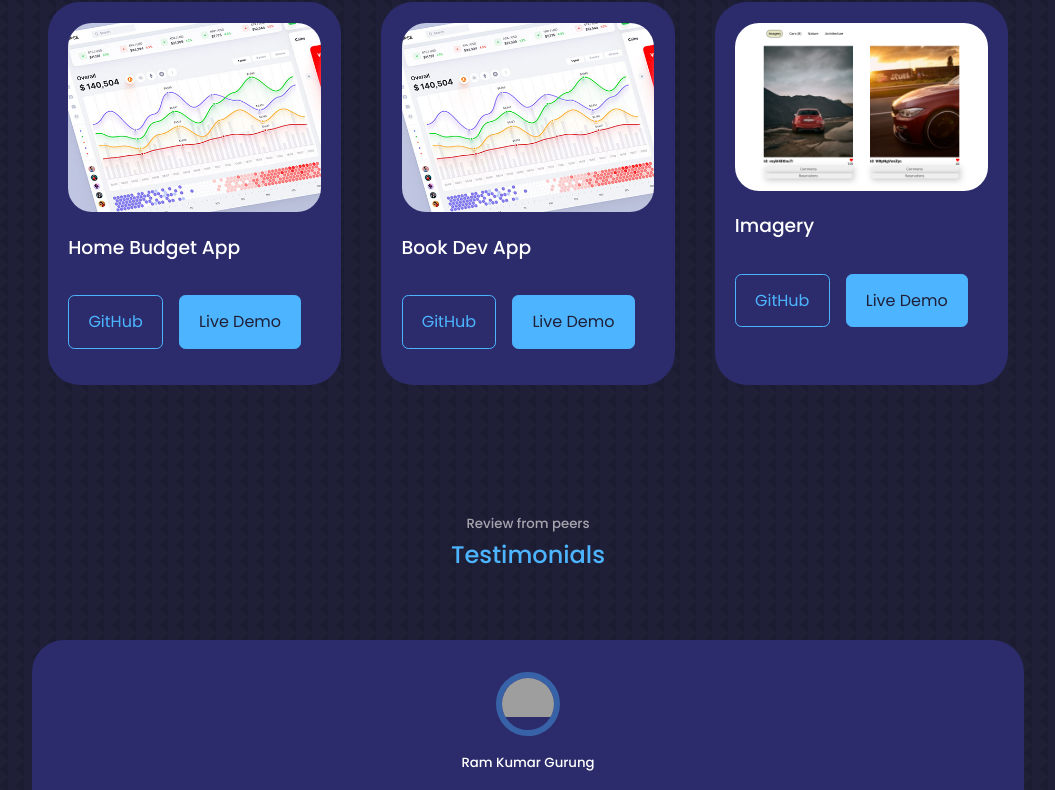
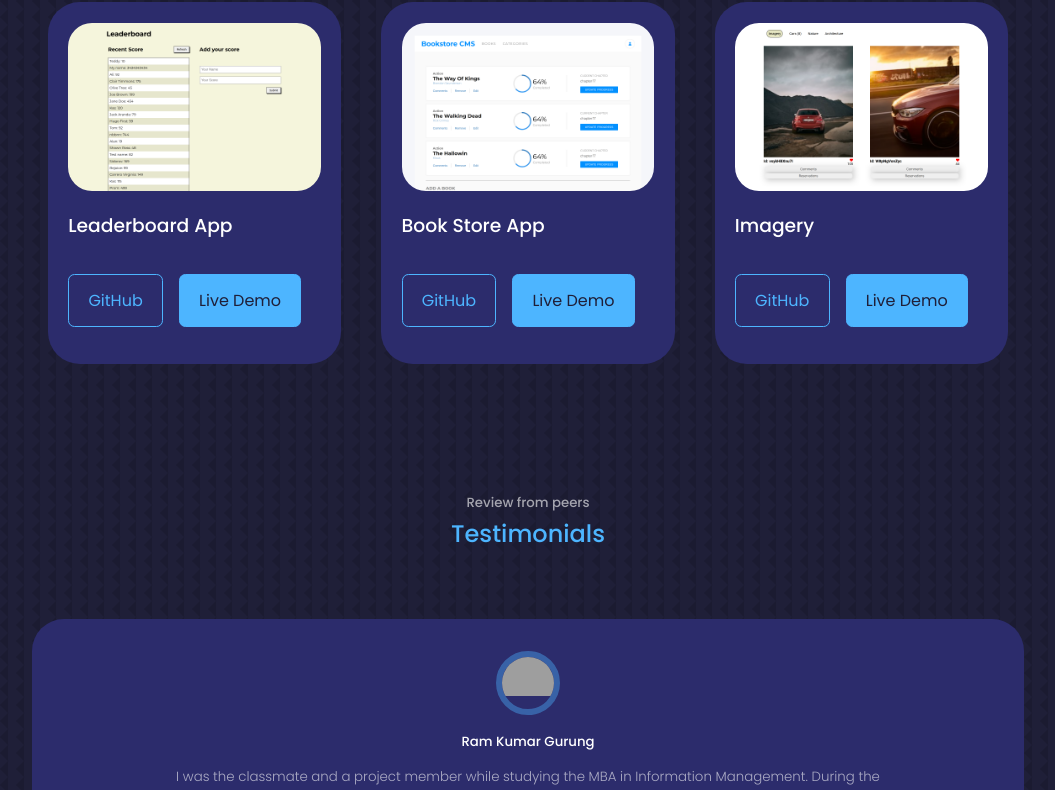
Before and after one commit to gak92/react-portfolio, a React (Create React App) app: page / in a window 1280 px wide. Shown: the part 3815-4605 px from the top of the page, without its empty margins (112-1167 px from the left). Built offline with nearby package versions, Linux system fonts and the light colour scheme; grey boxes are pictures that could not be loaded.

Commit message:
Add more projects

```diff
--- a/src/components/portfolio/Portfolio.jsx
+++ b/src/components/portfolio/Portfolio.jsx
@@ -1,10 +1,11 @@
 import React from 'react';
 import './portfolio.css';
-import IMG1 from '../../assets/portfolio1.jpg';
 import CODING_EXPO from '../../assets/coding_expo.png';
 import STOCK_METRICS from '../../assets/stock_metrics.png';
 import IMAGERY from '../../assets/imagery.png';
 import AWESOME_BOOKS from '../../assets/awesome_books.png';
+import BOOKSTORE_CMS from '../../assets/bookstore_cms.png';
+import LEADERBOARD from '../../assets/leaderboard.png';
 
 const Portfolio = () => {
 
@@ -32,17 +33,17 @@ const Portfolio = () => {
     },
     {
       id: 4,
-      image: IMG1,
-      title: 'Home Budget App',
-      github: 'https://github.com/gak92/ror-home-budget-app',
-      demo: '#'
+      image: LEADERBOARD,
+      title: 'Leaderboard App',
+      github: 'https://github.com/gak92/Leaderboard',
+      demo: 'https://ghaz-leaderboard.netlify.app/'
     },
     {
       id: 5,
-      image: IMG1,
-      title: 'Book Dev App',
-      github: 'https://github.com/gak92/book_devs_app',
-      demo: '#'
+      image: BOOKSTORE_CMS,
+      title: 'Book Store App',
+      github: 'https://github.com/gak92/bookstore',
+      demo: 'https://ghaz-bookstore.netlify.app/'
     },
     {
       id: 6,
```
Also changed, not shown: src/assets/bookstore_cms.png (added), src/assets/leaderboard.png (added).
